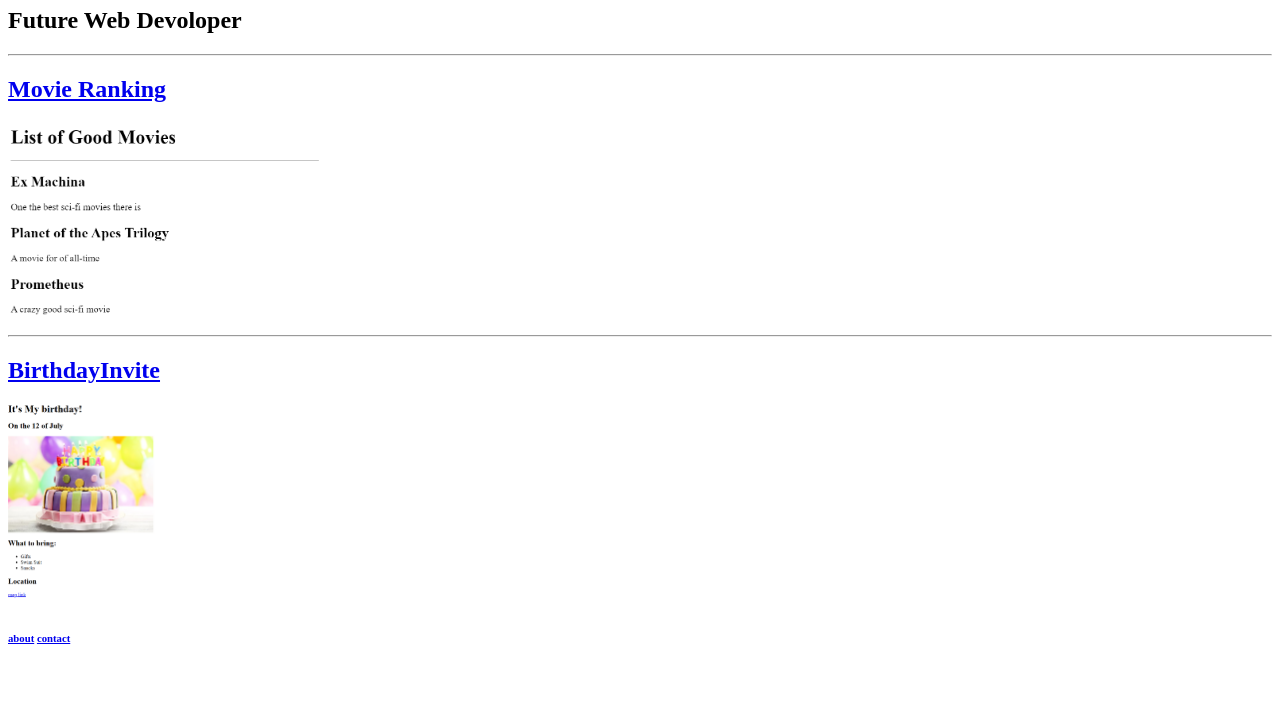
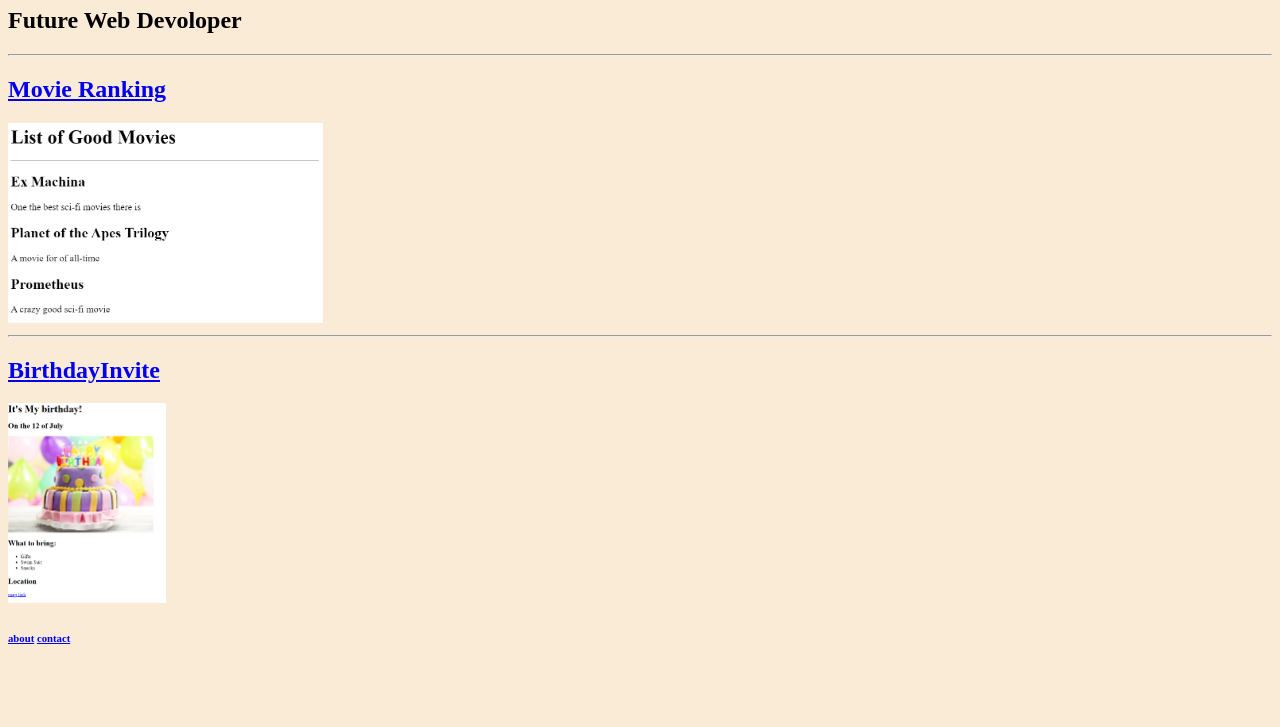
Before and after one commit to Tebza24/html-portfolio, a plain HTML site: page index.html in a window 1280 px wide. Shown: the part 73-800 px from the top of the page. Drawn offline with Linux system fonts and the light colour scheme.

Commit message:
update background color

```diff
--- a/index.html
+++ b/index.html
@@ -4,6 +4,10 @@
     <meta charset="UTF-8">
     <meta name="viewport" content="width=device-width, initial-scale=1.0">
     <title>Site24</title>
+
+    <style>
+        body {background-color: transparent; background-color: antiquewhite;}
+    </style>
 
 </head>
 <body>
```
